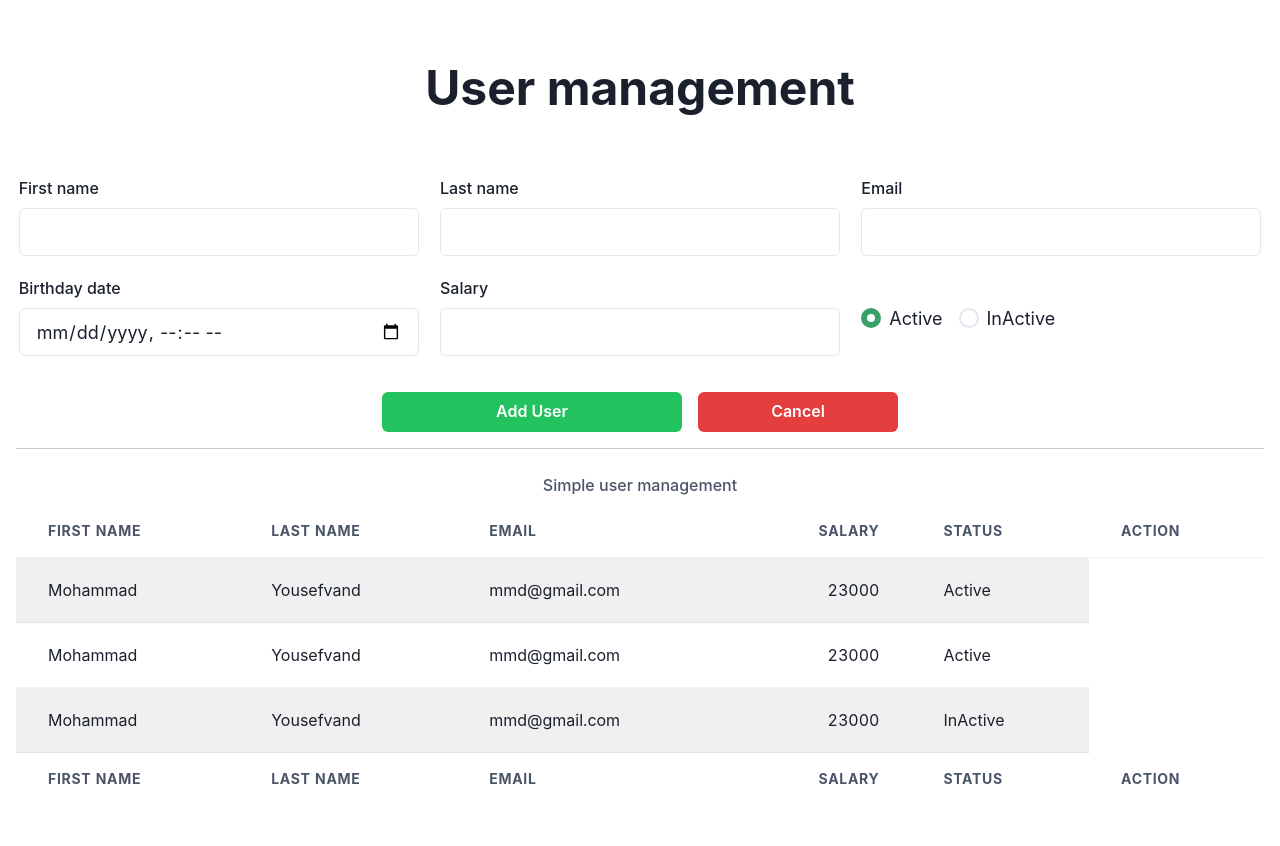
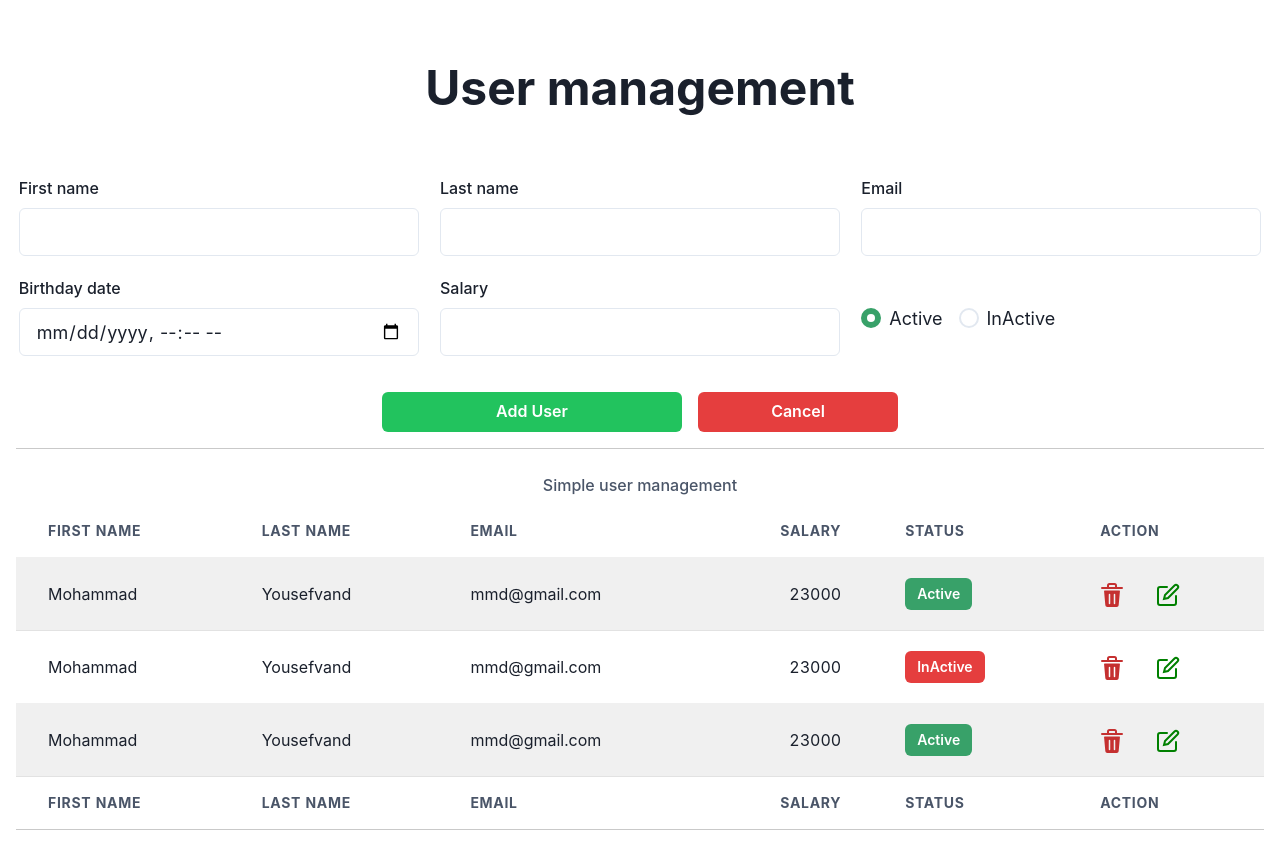
Before and after one commit to blackvoidx/User-management, a Next.js app: page / in a window 1280 px wide. Before the commit the page ends 805 px from the top, so only its background shows below. Built offline with nearby package versions, Linux system fonts and the light colour scheme.

Commit message:
feat: handel ui in table

```diff
--- a/components/UserList.tsx
+++ b/components/UserList.tsx
@@ -8,11 +8,13 @@ import {
     Td,
     TableCaption,
     TableContainer,
+    Button
 } from '@chakra-ui/react'
+import { DeleteIcon, EditIcon } from "@chakra-ui/icons"
 
 const UserList = () => {
     return (
-        <TableContainer width="100%" marginTop={4} borderTop="1px solid #c9c9c9">
+        <TableContainer width="100%" marginY={4} borderY="1px solid #c9c9c9">
             <Table variant='striped' colorScheme="blackAlpha" size="lg">
                 <TableCaption placement="top">Simple user management</TableCaption>
                 <Thead>
@@ -31,21 +33,41 @@ const UserList = () => {
                         <Td>Yousefvand</Td>
                         <Td>mmd@gmail.com</Td>
                         <Td isNumeric>23000</Td>
-                        <Td>Active</Td>
+                        <Td>
+                            <Button colorScheme='green' size="sm">Active</Button>
+                        </Td>
+                        <Td>
+                            <DeleteIcon marginRight={8} fontSize={24} cursor="pointer"
+                                color="red.600"
+                            />
+                            <EditIcon fontSize={24} cursor="pointer" color="green" />
+                        </Td>
                     </Tr>
                     <Tr>
                         <Td>Mohammad</Td>
                         <Td>Yousefvand</Td>
                         <Td>mmd@gmail.com</Td>
                         <Td isNumeric>23000</Td>
-                        <Td>Active</Td>
+                        <Td>
+                            <Button colorScheme='red' size="sm">InActive</Button>
+                        </Td>
+                        <Td>
+                            <DeleteIcon marginRight={8} fontSize={24} cursor="pointer" color="red.600" />
+                            <EditIcon fontSize={24} cursor="pointer" color="green" />
+                        </Td>
                     </Tr>
                     <Tr>
                         <Td>Mohammad</Td>
                         <Td>Yousefvand</Td>
                         <Td>mmd@gmail.com</Td>
                         <Td isNumeric>23000</Td>
-                        <Td>InActive</Td>
+                        <Td>
+                            <Button colorScheme='green' size="sm">Active</Button>
+                        </Td>
+                        <Td>
+                            <DeleteIcon marginRight={8} fontSize={24} cursor="pointer" color="red.600" />
+                            <EditIcon fontSize={24} cursor="pointer" color="green" />
+                        </Td>
                     </Tr>
                 </Tbody>
                 <Tfoot>
```
